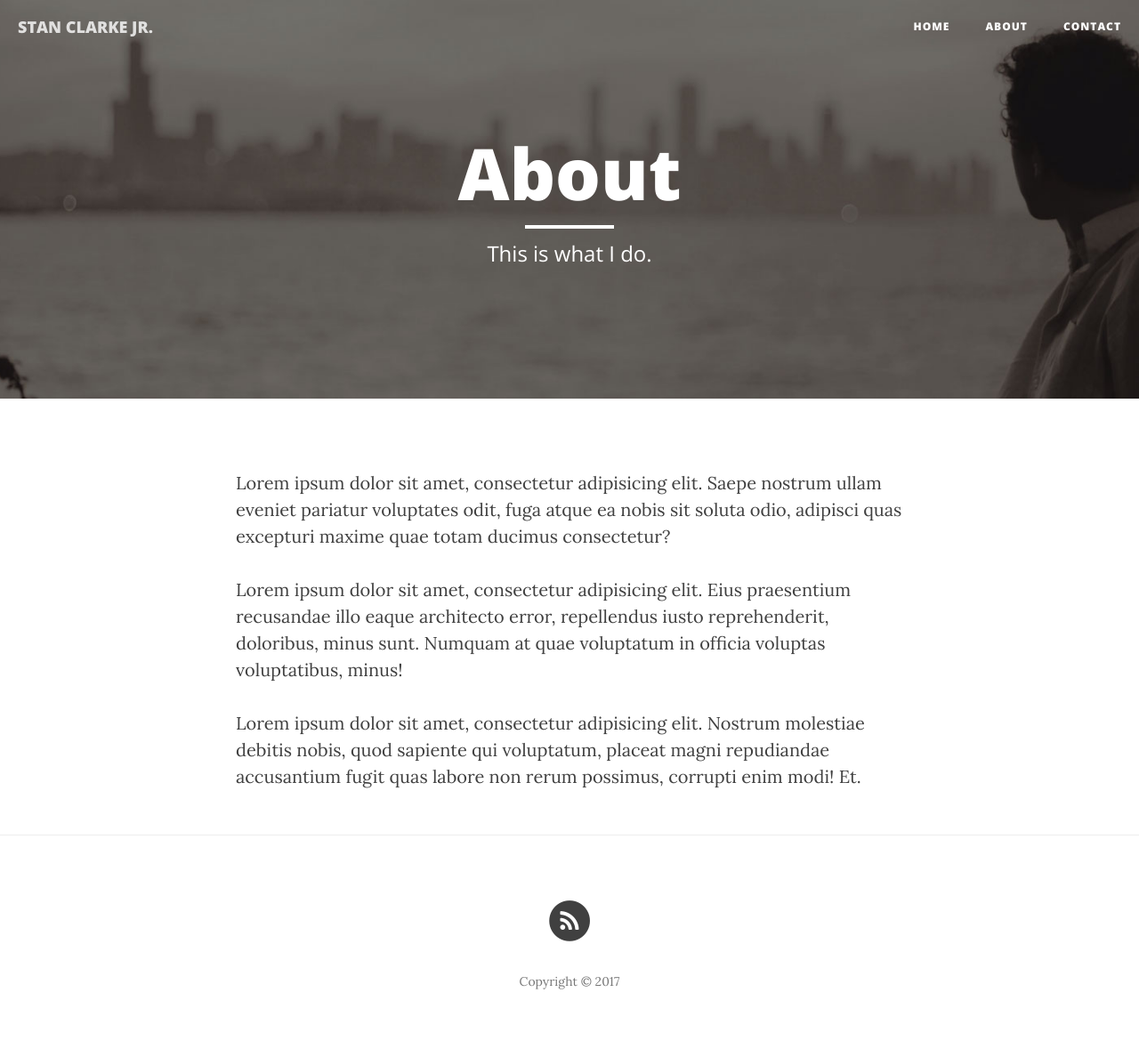
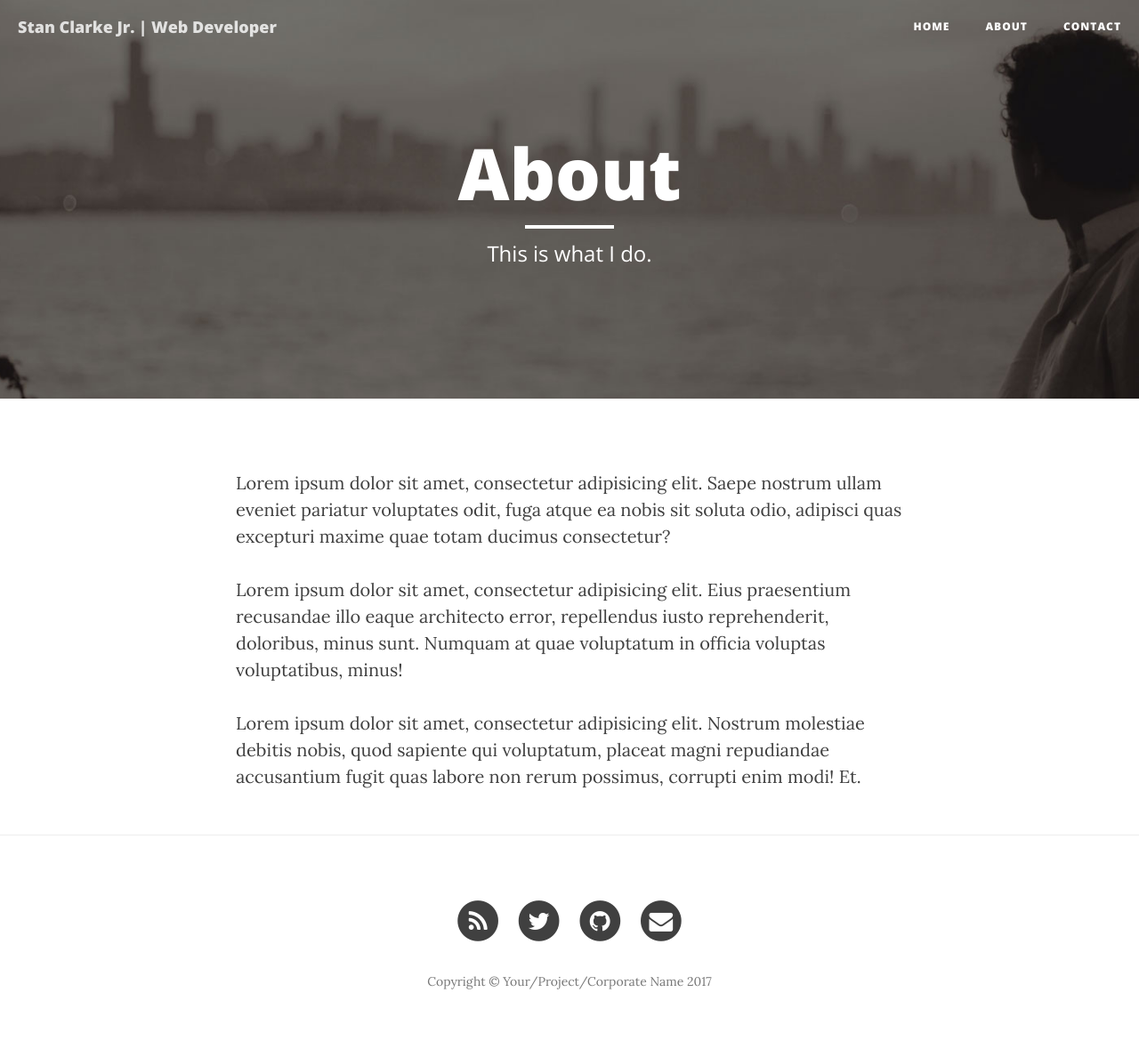
Before and after one commit to stanclarke-jr/stanclarke-jr.github.io, a Jekyll site: the page built from about.html, in a window 1280 px wide. Shown: the whole page at 89% size. Built offline with Jekyll 4.4.1, drawn with Linux system fonts in a browser that asks for light colours; nearby versions of some CDN libraries; part of the change alters nothing that is shown.

Commit message:
resync of _config.yml

```diff
--- a/_config.yml
+++ b/_config.yml
@@ -1,12 +1,25 @@
----
-title: STAN CLARKE JR.
-timezone: America/New_York
-collections:
-  posts:
-    title: Posts
-    output: true
-  uploads:
-    title: Uploads
-    output: true
-name: Stan Clarke Jr., Web Developer
+# Site settings
+title: Stan Clarke Jr. | Web Developer
+header-img: img/home-bg.jpg
+email: sclarke.jr@gmail.com
+copyright_name: Your/Project/Corporate Name
+description: "Write your site description here. It will be used as your sites meta description as well!"
+baseurl: "/stanclarke-jr.github.io"
+url: "http://stanclarkejr.ca"
+twitter_username: stanclarkejr
+github_username: stanclarke-jr
+facebook_username:
+email_username:  sclarke.jr@gmail.com
+
+# Google Analytics
+# To enable google analytics, uncomment below line with a valid Google Tracking ID
+# google_tracking_id:
+
+# Build settings
 markdown: kramdown
+highlighter: rouge
+permalink: pretty
+paginate: 5
+exclude: ["less","node_modules","Gruntfile.js","package.json","README.md"]
+
+gems: [jekyll-paginate, jekyll-feed]
```
